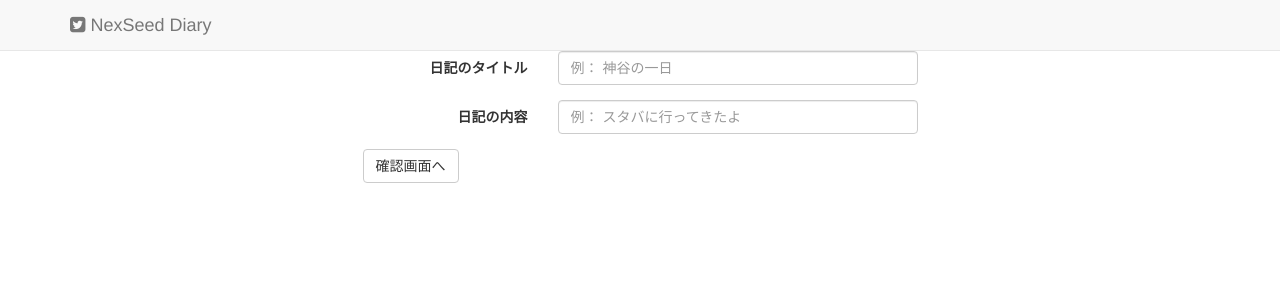
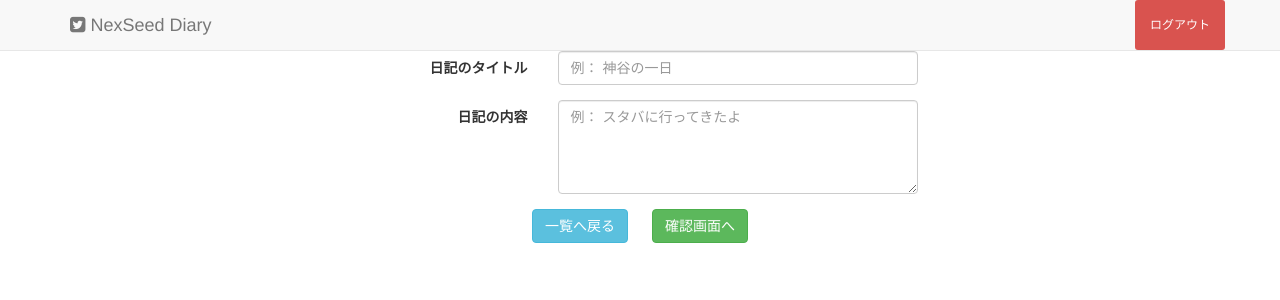
Before and after one commit to untaka0822/assignment3week, a PHP site: page /diary.php in a window 1280 px wide. Shown: the top 300 px of the page. Run offline with PHP 8.4, Linux system fonts and the light colour scheme; some libraries are stand-ins or nearby versions.

Commit message:
動作確認後

```diff
--- a/php/3week.php
+++ b/php/3week.php
@@ -90,7 +90,7 @@
 
 <body>
 <div id="a-box">
-  <h2 style="color: yellow; font-size: 40px; margin-right: -400px">NexSeed Diary <a class="btn btn-primary" href="logout.php" style="margin-left: 300px;">ログアウト</a>
+  <h2 style="color: yellow; font-size: 40px; margin-right: -400px">NexSeed Diary <a class="btn btn-danger" href="logout.php" style="margin-left: 300px;">ログアウト</a>
   </h2>
 </div>
 
@@ -127,7 +127,7 @@
     </div>
   </div>
 
-  <div id="c-box">
+  <div id="c-box" style="text-align: center">
     <div class="content2">
     <img src="../member_picture/<?php echo $members['picture_path']; ?>" style="width: 100%;
   height: 64%;">
@@ -179,7 +179,7 @@
       ?>の日記
       </a></div><br>
     </div>
-    <a href="diary.php">日記を新しく追加する</a>
+    <a href="diary.php" class="btn btn-warning">日記を新しく追加する</a>
   </div>
   <div id="d-box">
    <h5 style="color: white; font-size: 13px">Copyright @ NexSeed inc All Rights Reserved</h5>
--- a/php/diary.php
+++ b/php/diary.php
@@ -72,6 +72,7 @@ if (!empty($_POST)) {
           <!-- Collect the nav links, forms, and other content for toggling -->
           <div class="collapse navbar-collapse" id="bs-example-navbar-collapse-1">
               <ul class="nav navbar-nav navbar-right">
+                <li><a href="logout.php" class="btn-xs btn-danger" style="color: white;">ログアウト</a></li>
               </ul>
           </div>
           <!-- /.navbar-collapse -->
@@ -101,7 +102,7 @@ if (!empty($_POST)) {
           <div class="form-group">
             <label class="col-sm-4 control-label">日記の内容</label>
             <div class="col-sm-8">
-              <input type="contents" name="contents" class="form-control" value="<?php echo $contents; ?>" placeholder="例： スタバに行ってきたよ">
+              <textarea type="contents" cols="100" rows="4" name="contents" class="form-control" value="<?php echo $contents; ?>" placeholder="例： スタバに行ってきたよ"></textarea>
               <?php if(isset($errors['contents']) && $errors['contents'] == 'blank'): ?> <!-- コロン構文 -->
               <p style="color: red; font-size: 10px; margin-top: 2px;">
                 日記の内容を入力してください
@@ -109,7 +110,10 @@ if (!empty($_POST)) {
               <?php endif; ?>
             </div>
           </div>
-          <input type="submit" class="btn btn-default" value="確認画面へ">
+          <div class="row" style="text-align: center;">
+          <a class="btn btn-info" href="3week.php" style="margin-right: 20px">一覧へ戻る</a>
+          <input type="submit" class="btn btn-success" value="確認画面へ">
+          </div>
         </form>
       </div>
     </div>
--- a/php/edit.php
+++ b/php/edit.php
@@ -92,7 +92,7 @@ if (isset($_SESSION['login_member_id']) && $_SESSION['time'] + 3600 > time()) {
           <!-- Collect the nav links, forms, and other content for toggling -->
           <div class="collapse navbar-collapse" id="bs-example-navbar-collapse-1">
               <ul class="nav navbar-nav navbar-right">
-                <li><a href="logout.php" class="btn-xs btn-primary" style="color: white;">ログアウト</a></li>
+                <li><a href="logout.php" class="btn-xs btn-danger" style="color: white;">ログアウト</a></li>
               </ul>
           </div>
           <!-- /.navbar-collapse -->
@@ -125,10 +125,10 @@ if (isset($_SESSION['login_member_id']) && $_SESSION['time'] + 3600 > time()) {
 	            <?php echo $_SESSION['join']['created']; ?>
               <input type="hidden" name="created">
 	          </p>
-	          <input type="submit" value="更新" class="btn btn-warning btn-xs">
+            <a href="3week.php">&laquo;&nbsp;一覧へ戻る</a>
+            <input type="submit" value="更新" class="btn btn-warning btn-xs" style="text-align: center;">
 	        </div>
         </form>
-        <a href="3week.php">&laquo;&nbsp;一覧へ戻る</a>
       </div>
     </div>
   </div>
--- a/php/index.php
+++ b/php/index.php
@@ -153,7 +153,7 @@ if (!empty($_POST)) {
           <div class="form-group">
             <label class="col-sm-4 control-label">ニックネーム</label>
             <div class="col-sm-8">
-              <input type="text" name="nick_name" class="form-control" value="<?php echo $nick_name; ?>" placeholder="例： 神谷の一日">
+              <input type="text" name="nick_name" class="form-control" value="<?php echo $nick_name; ?>" placeholder="例： 川辺 今人">
               <?php if(isset($errors['nick_name']) && $errors['nick_name'] == 'blank'): ?> <!-- コロン構文 -->
               <p style="color: red; font-size: 10px; margin-top: 2px;">
                 ニックネームを入力してください
@@ -165,7 +165,7 @@ if (!empty($_POST)) {
           <div class="form-group">
             <label class="col-sm-4 control-label">メールアドレス</label>
             <div class="col-sm-8">
-              <input type="email" name="email" class="form-control" value="<?php echo $email; ?>" placeholder="例： sql文なんて余裕">
+              <input type="email" name="email" class="form-control" value="<?php echo $email; ?>" placeholder="例： tyokusoubin@gmail.com">
               <?php if(isset($errors['email']) && $errors['email'] == 'blank'): ?> <!-- コロン構文 -->
               <p style="color: red; font-size: 10px; margin-top: 2px;">
                 メールアドレスを入力してください
```
Also changed, not shown: member_picture/20170516152814vince.jpg (added).
